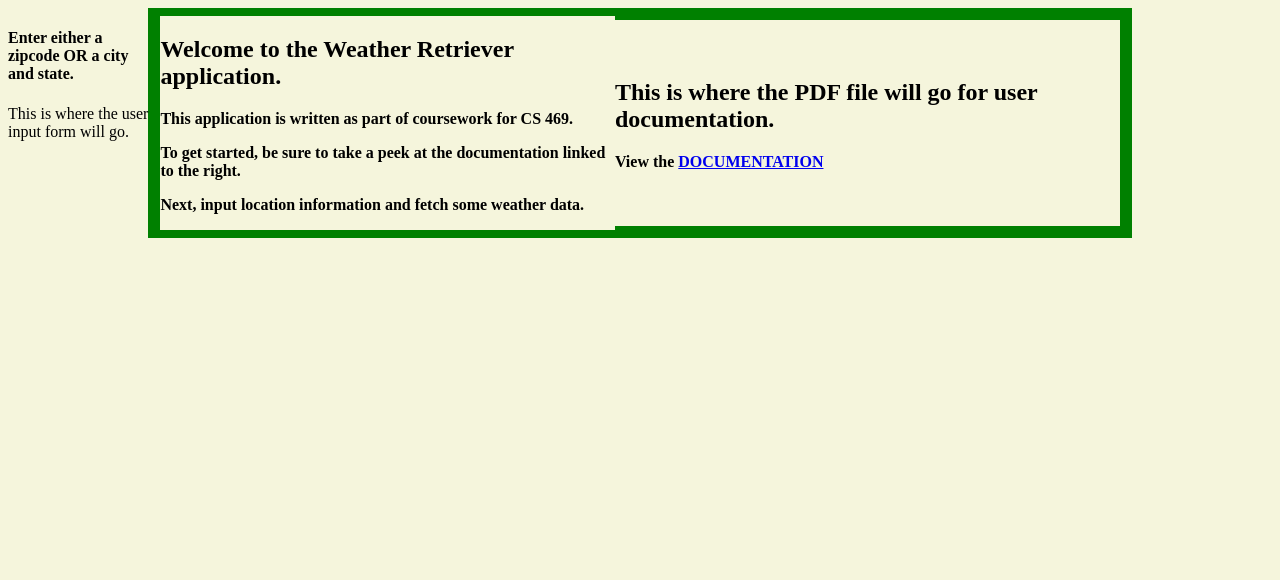
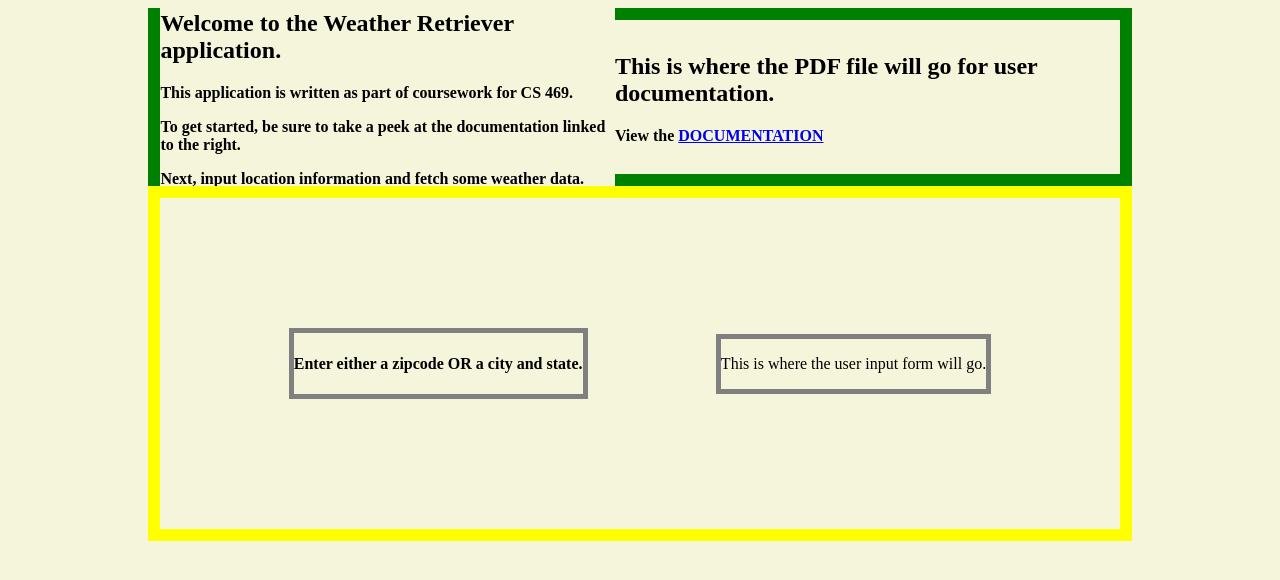
Before and after one commit to pdiddychickenpunk/CS-469-Weather-Retriever, a plain HTML site: page index.html in a window 1280 px wide. Drawn offline with Linux system fonts and the light colour scheme.

Commit message:
Add grid row and column start/end for user input section

```diff
--- a/css/main.css
+++ b/css/main.css
@@ -6,8 +6,8 @@
 .appCanvas {
 
     display: grid;
-    grid-template-rows: repeat(9,1fr);
-    grid-template-columns: repeat(9,1fr);
+    grid-template-rows: repeat(9, 1fr);
+    grid-template-columns: repeat(9, 1fr);
     height: 100vh;
     width: 100%;
 }
@@ -24,23 +24,24 @@
     justify-content: space-evenly;
 }
 
+.userInputSection {
 
-<div class="appCanvas">
+    display: flex;
+    grid-column-start: 2;
+    grid-column-end: 9;
+    grid-row-start: 3;
+    grid-row-end: 7;
+    border: 12px solid yellow;
+    align-items: center;
+    justify-content: space-evenly;
+}
 
-    <div class="greetingSection">
+.userInputMessageSection {
 
-        <div class="greetingMessageSection"></div>
-        <div class="userDocumentationSection"></div>
+    border: 5px solid grey;
+}
 
-    </div>
+.userInputFormSection {
 
-    <div class="userInputSection">
-
-        <div class="userInputMessageSection"></div>
-        <div class="userInputFormSection"></div>
-
-    </div>
-
-    <div class="favoriteSection"></div>
-
-</div>
+    border: 5px solid grey;
+}
```
